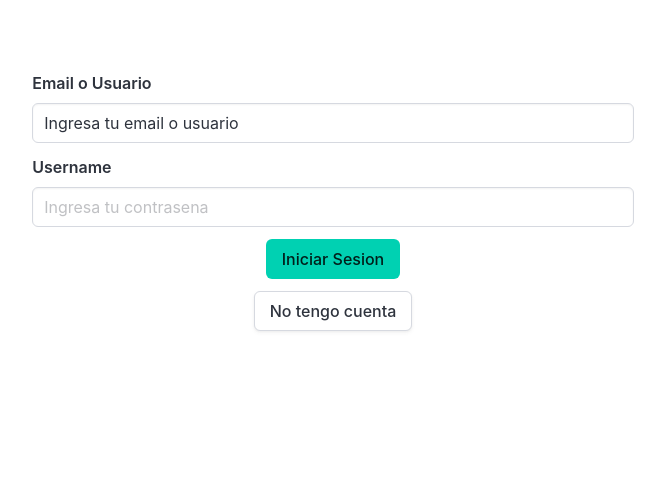
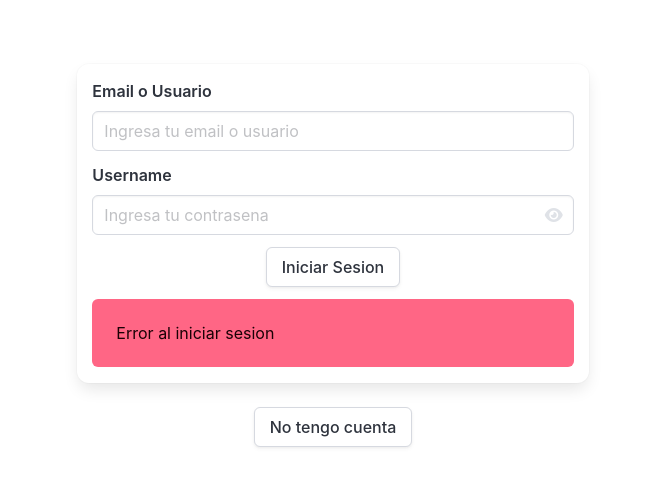
Before and after one commit to santosvidal153/Trabajo-Final, a plain HTML site: page frontend/pages/login.html in a window 1280 px wide. Shown: the whole page, without its empty margins (307-972 px from the left). Drawn offline with nearby package versions, Linux system fonts and the light colour scheme.

Commit message:
orden del form yy agregado cartel error

```diff
--- a/frontend/pages/login.html
+++ b/frontend/pages/login.html
@@ -3,45 +3,43 @@
     <head>
         <meta charset="UTF-8">
         <meta name="viewport" content="width=device-width, initial-scale=1.0">
+        <link rel="stylesheet" href="https://cdnjs.cloudflare.com/ajax/libs/font-awesome/6.0.0/css/all.min.css">
+        <link rel="stylesheet" href="../styles/main.css">
         <title>Iniciar Sesion</title>
-        <link rel="stylesheet" href="../styles/main.css">
     </head>
     <body>
-        <div class="navbar"></div>
-
         <div class="container" id="contenedor-login">
-            <form class="formulario">
+            <form class="box" id="formulario">
                 <div class="field">
                     <label class="label">Email o Usuario</label>
                     <div class="control">
-                        <input class="input" type="text" placeholder="Text imput" value="Ingresa tu email o usuario">
+                        <input class="input" type="text" placeholder="Ingresa tu email o usuario" required>
                     </div>
                 </div>
                 <div class="field">
                     <label class="label">Username</label>
-                    <div class="control">
-                        <input class="input" type="password" placeholder="Ingresa tu contrasena">
+                    <div class="control has-icons-right">
+                        <input class="input" type="password" placeholder="Ingresa tu contrasena" required>
+                        <span class="icon is-small is-right is-clickable" id="toggle-password">
+                            <i class="fas fa-eye" id="eye-icon"></i>
+                        </span>
                     </div>
                 </div>
                 <div class="field is-grouped is-grouped-centered">
-                    <a href="./index.html">
-                        <button class="button is-primary">Iniciar Sesion</button>
-                    </a>
+                    <a href="./inicio.html">
+                    <button class="button">Iniciar Sesion</button>
+                </a>
                 </div>
-                <div class="field is-grouped is-grouped-centered">
-                    <a href="./registro.html">
-                        <button class="button">No tengo cuenta</button>
-                    </a>
+                <div class="notification is-danger">
+                    <p class="error" id="errorLogin" >Error al iniciar sesion</p>
                 </div>
             </form>
+            <div class="field is-grouped is-grouped-centered">
+                <a href="./registro.html">
+                    <button class="button">No tengo cuenta</button>
+                </a>
+            </div>
         </div>
-
-
-
-
-
-
-
 
         <footer></footer>
         <script></script>
--- a/frontend/styles/base/login.css
+++ b/frontend/styles/base/login.css
@@ -1,10 +1,12 @@
 #contenedor-login{
     display: flex;
     justify-content: center;
-    width: 50%;
+    flex-direction: column;
+    width: 40%;
+    padding-top: 5%;
 }
 
-.formulario{
+#formulario{
     width: 100%;
     display: flex;
     flex-direction: column;
```
